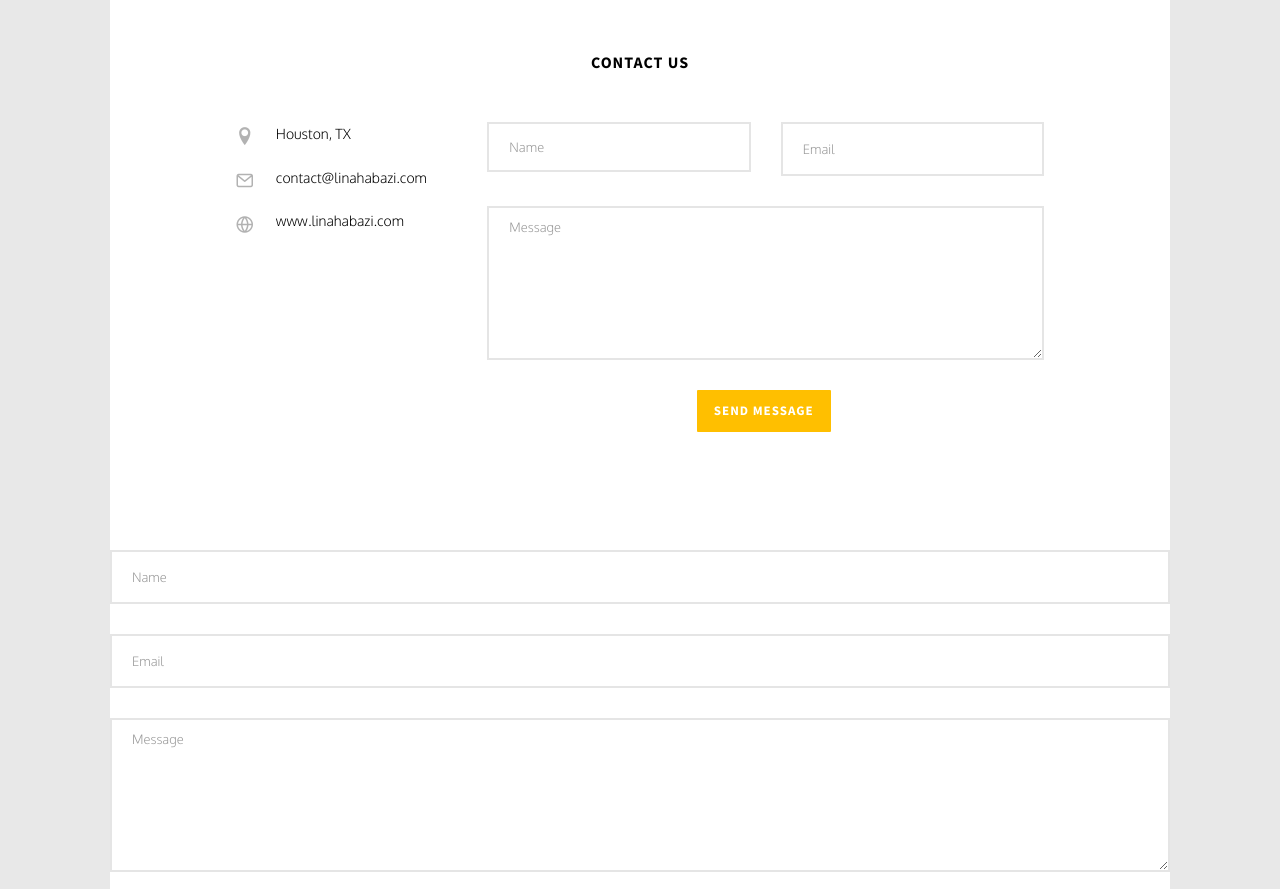
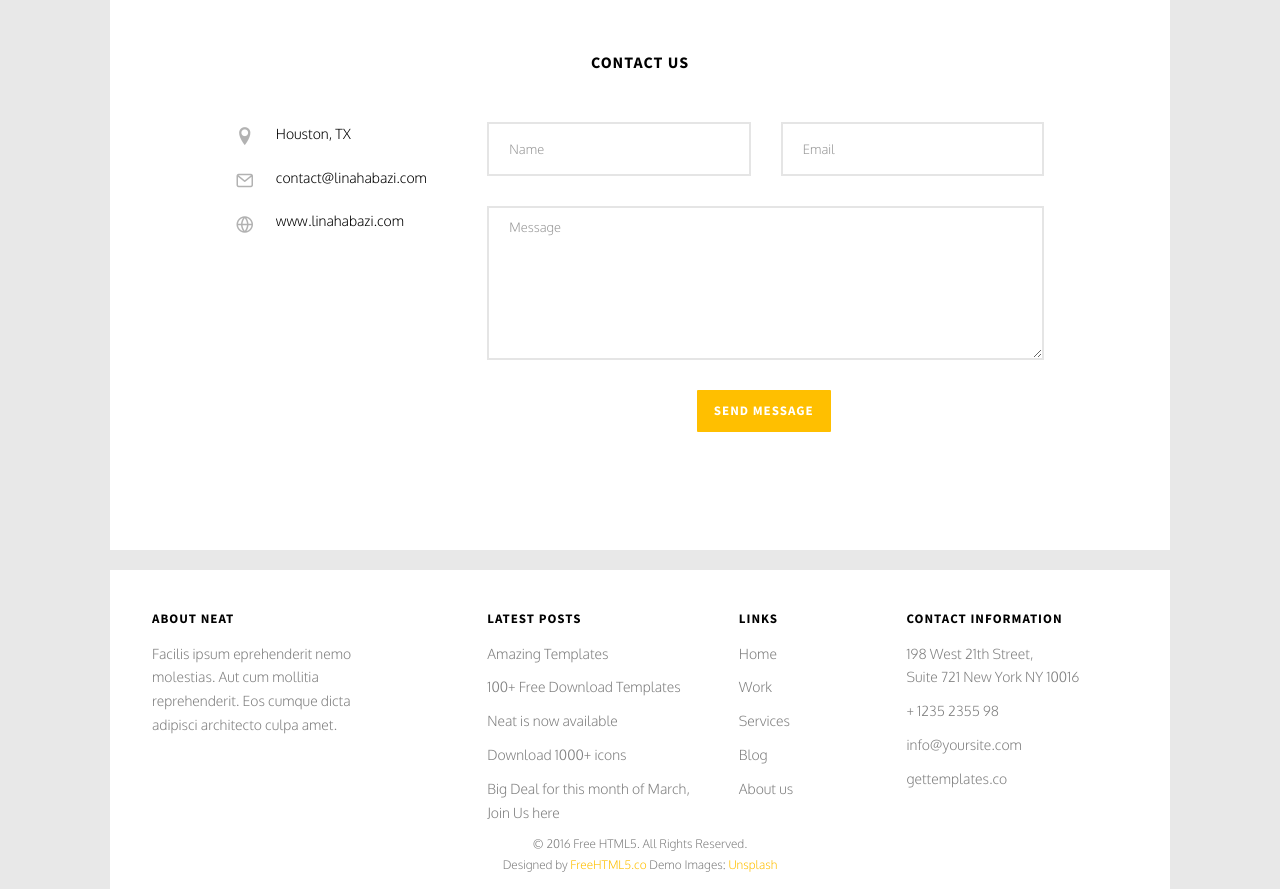
Before and after one commit to linahabazi/artportfolio-v1, a website: page contact.html in a window 1280 px wide. Shown: the part 101-990 px from the top of the page. Drawn offline with Linux system fonts and the light colour scheme; files whose address does not match are found by name.

Commit message:
fixed contact form

```diff
--- a/contact.html
+++ b/contact.html
@@ -116,24 +116,23 @@
                 <div class="row">
                   <div class="col-md-6">
                     <div class="form-group">
-                      <input type="text" class="form-control" placeholder="Name" required>
+                      <input type="name" class="form-control" placeholder="Name" name="name" required>
                     </div>
                   </div>
                   <div class="col-md-6">
                     <div class="form-group">
-                      <input type="email" class="form-control" placeholder="Email" required>
+                      <input type="email" class="form-control" placeholder="Email" name="_replyto" required>
                     </div>
                   </div>
                   <div class="col-md-12">
                     <div class="form-group">
                       <textarea name="" class="form-control" id="" cols="30" rows="7" placeholder="Message"
-                        required></textarea>
+                        name="message" required></textarea>
                     </div>
                   </div>
                   <div class="col-md-12">
                     <div class="form-group">
                       <input type="submit" value="Send Message" class="btn btn-primary btn-modify">
-                      <input type="hidden" name="_next" value="./index.html" />
                     </div>
                   </div>
                 </div>
@@ -144,28 +143,6 @@
       </div>
 
 
-      <section class="resume-section p-4 p-lg-5 text-center" id="contact">
-        <div class="my-auto">
-
-          <form class="contact-form d-flex flex-column align-items-center"
-            action="https://formspree.io/youremail@mail.com" method="POST">
-            <div class="form-group w-75">
-              <input type="name" class="form-control" placeholder="Name" name="name" required />
-            </div>
-            <div class="form-group w-75">
-              <input type="email" class="form-control" placeholder="Email" name="name" required />
-            </div>
-
-            <div class="form-group w-75">
-              <textarea class="form-control" type="text" placeholder="Message" rows="7" name="name" required></textarea>
-            </div>
-
-            <button type="submit" class="btn btn-submit btn-info w-75">Submit</button>
-          </form>
-        </div>
-      </section>
-
-
 
     </div><!-- END container-wrap -->
 
@@ -174,7 +151,7 @@
         <div class="row">
           <div class="col-md-3 fh5co-widget">
             <h4>About Neat</h4>
-            <p>Facilis ipsum reprehenderit nemo molestias. Aut cum mollitia reprehenderit. Eos cumque dicta adipisci
+            <p>Facilis ipsum eprehenderit nemo molestias. Aut cum mollitia reprehenderit. Eos cumque dicta adipisci
               architecto culpa amet.</p>
           </div>
           <div class="col-md-3 col-md-push-1">
```
